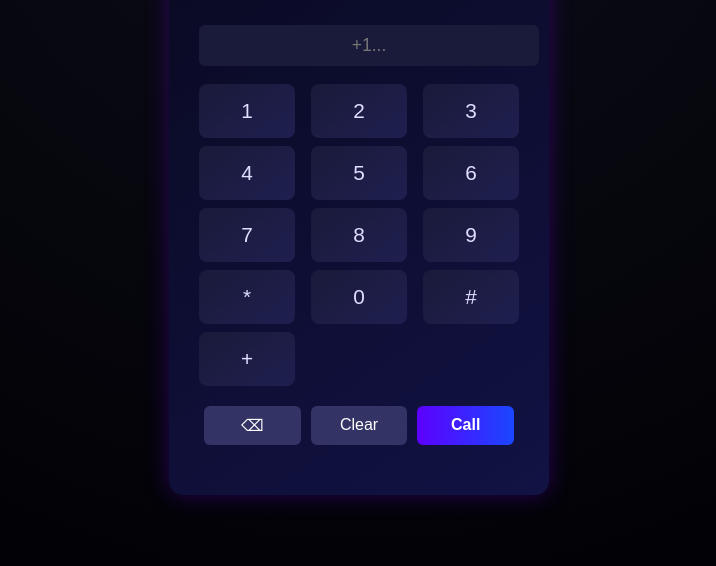
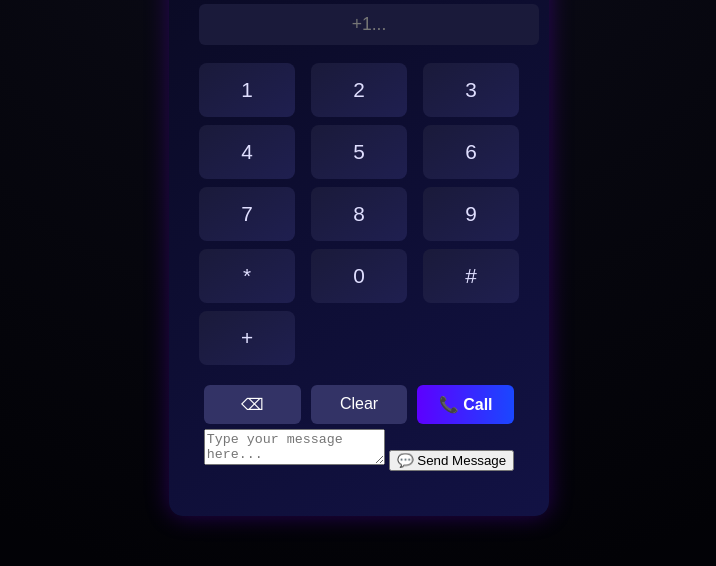
Before and after one commit to HitBoyXx23-dev/shadow-call, a website: page public/index.html in a window 1280 px wide. Shown: the part 218-784 px from the top of the page, without its empty margins (281-997 px from the left). Drawn offline with Linux system fonts and the light colour scheme.

Commit message:
Update index.html

```diff
--- a/public/index.html
+++ b/public/index.html
@@ -11,8 +11,10 @@
     <h1>Shadow Call</h1>
     <p class="tagline">Dial through the shadows...</p>
 
+    <!-- Phone input -->
     <input id="phone" type="text" placeholder="+1..." />
 
+    <!-- Dialpad -->
     <div class="dialpad">
       <div class="row"><button class="digit">1</button><button class="digit">2</button><button class="digit">3</button></div>
       <div class="row"><button class="digit">4</button><button class="digit">5</button><button class="digit">6</button></div>
@@ -21,10 +23,17 @@
       <div class="row"><button class="digit">+</button></div>
     </div>
 
+    <!-- Controls -->
     <div class="controls">
       <button id="backspaceBtn" class="control-btn">⌫</button>
       <button id="clearBtn" class="control-btn">Clear</button>
-      <button id="callBtn" class="call-btn">Call</button>
+      <button id="callBtn" class="call-btn">📞 Call</button>
+    </div>
+
+    <!-- Message section -->
+    <div class="message-section">
+      <textarea id="message" placeholder="Type your message here..."></textarea>
+      <button id="sendMsgBtn" class="msg-btn">💬 Send Message</button>
     </div>
 
     <div id="status"></div>
```
